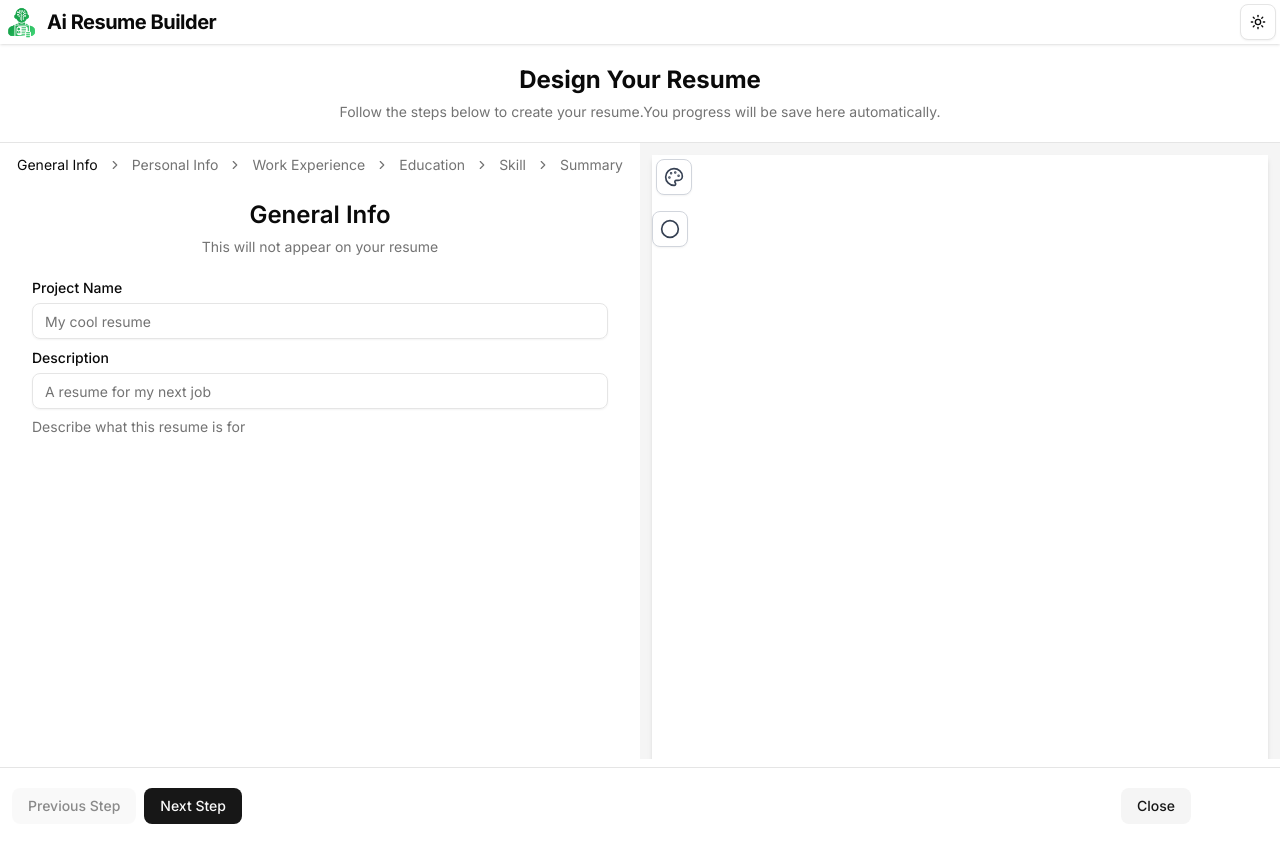
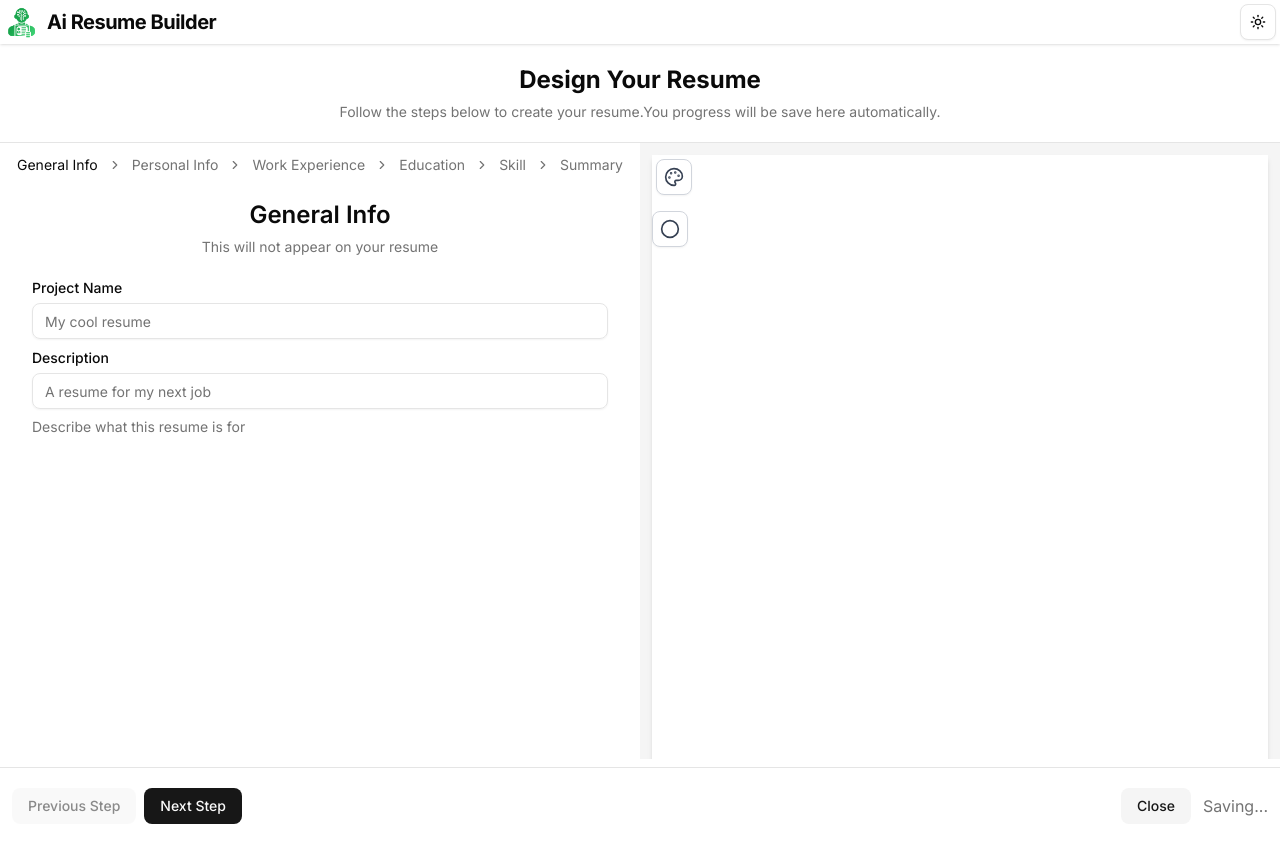
Before and after one commit to mdmasudrana5060/Ai_Resume_Builder, a Next.js app: page /editor in a window 1280 px wide. Both pictures are taken after a click on the button 670 px from the left and 229 px from the top of the page. Built offline with nearby package versions, Linux system fonts and the light colour scheme.

Commit message:
fix:resolve missing global css import in layout.tsx

```diff
--- a/src/app/(main)/editor/Footer.tsx
+++ b/src/app/(main)/editor/Footer.tsx
@@ -2,6 +2,7 @@ import { Button } from "@/components/ui/button";
 import Link from "next/link";
 import { steps } from "./steps";
 import { FileUserIcon, PenLineIcon } from "lucide-react";
+import { cn } from "@/lib/utils";
 
 interface FooterProps {
   currentStep: string;
@@ -16,6 +17,7 @@ const Footer = ({
   setCurrentStep,
   showSmResumePreview,
   setShowSmResumePreview,
+  isSaving,
 }: FooterProps) => {
   const currentIndex = steps.findIndex((step) => step.key === currentStep);
   const previousStep = steps[currentIndex - 1]?.key;
@@ -54,7 +56,15 @@ const Footer = ({
           <Button variant="secondary" asChild>
             <Link href="/resume">Close</Link>
           </Button>
-          <p className="text-muted-foreground opacity-0">Saving...</p>
+          <p
+            // className="text-muted-foreground opacity-0"
+            className={cn(
+              "text-muted-foreground opacity-0",
+              isSaving && "opacity-100",
+            )}
+          >
+            Saving...
+          </p>
         </div>
       </div>
     </footer>
--- a/src/app/(main)/editor/ResumeEditor.tsx
+++ b/src/app/(main)/editor/ResumeEditor.tsx
@@ -17,6 +17,7 @@ const ResumeEditor = () => {
   const searchParms = useSearchParams();
 
   const { isSaving, hasUnsavedChanges } = useAutoSaveResume(resumeData);
+  console.log(isSaving, "isSaving from ResumeEditor");
   useUnloadWarning(hasUnsavedChanges);
 
   const currentStep = searchParms.get("step") || steps[0].key;
--- a/src/app/(main)/editor/useAutoSaveResume.ts
+++ b/src/app/(main)/editor/useAutoSaveResume.ts
@@ -3,6 +3,7 @@ import useDebounce from "@/src/hooks/useDebounce";
 import { useEffect, useState } from "react";
 
 export const useAutoSaveResume = (resumeData: ResumeValues) => {
+  console.log(resumeData, "resumeData from useAutoSaveResume");
   const debouncedResumeData = useDebounce(resumeData, 1500);
   const [lastSavedData, setLastSavedData] = useState(
     structuredClone(resumeData),
@@ -20,7 +21,7 @@ export const useAutoSaveResume = (resumeData: ResumeValues) => {
     if (hasUnsavedChanges && debouncedResumeData && !isSaving) {
       save();
     }
-  }, [debouncedResumeData]);
+  }, [debouncedResumeData, isSaving, lastSavedData]);
   return {
     isSaving,
     hasUnsavedChanges:
--- /dev/null
+++ b/src/app/global.d.ts
@@ -0,0 +1 @@
+declare module "*.css";
--- a/src/app/layout.tsx
+++ b/src/app/layout.tsx
@@ -1,7 +1,8 @@
 import type { Metadata } from "next";
+import "./global.css";
 import { Inter } from "next/font/google";
-import "./globals.css";
 import { ClerkProvider } from "@clerk/nextjs";
+
 import { ThemeProvider } from "next-themes";
 
 const inter = Inter({ subsets: ["latin"] });
--- a/src/hooks/useDebounce.ts
+++ b/src/hooks/useDebounce.ts
@@ -2,11 +2,13 @@ import { useEffect, useState } from "react";
 
 export default function useDebounce<T>(value: T, delay: number = 250) {
   const [debouncedValue, setDebouncedValue] = useState<T>(value);
+  console.log(value, "value from useDebounce");
   useEffect(() => {
     const handler = setTimeout(() => {
       setDebouncedValue(value);
     }, delay);
     return () => clearTimeout(handler);
   }, [value, delay]);
+  console.log(debouncedValue, "debouncedValue from useDebounce");
   return debouncedValue;
 }
--- a/tsconfig.json
+++ b/tsconfig.json
@@ -14,7 +14,6 @@
     "jsx": "react-jsx",
     "incremental": true,
 
-    "baseUrl": ".", // ✅ REQUIRED
     "paths": {
       "@/*": ["./*"] // root alias
     },
```
Also changed, not shown: src/app/global.css (renamed from src/app/globals.css).
